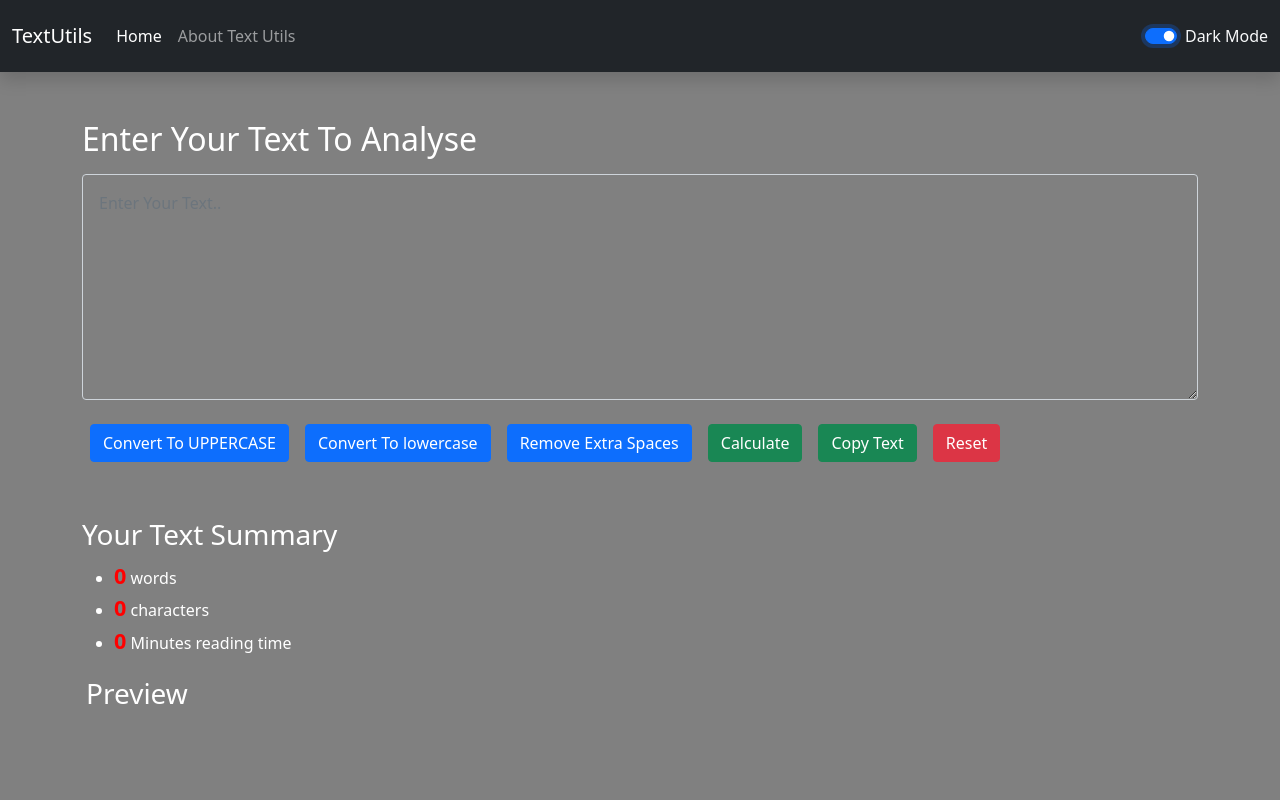
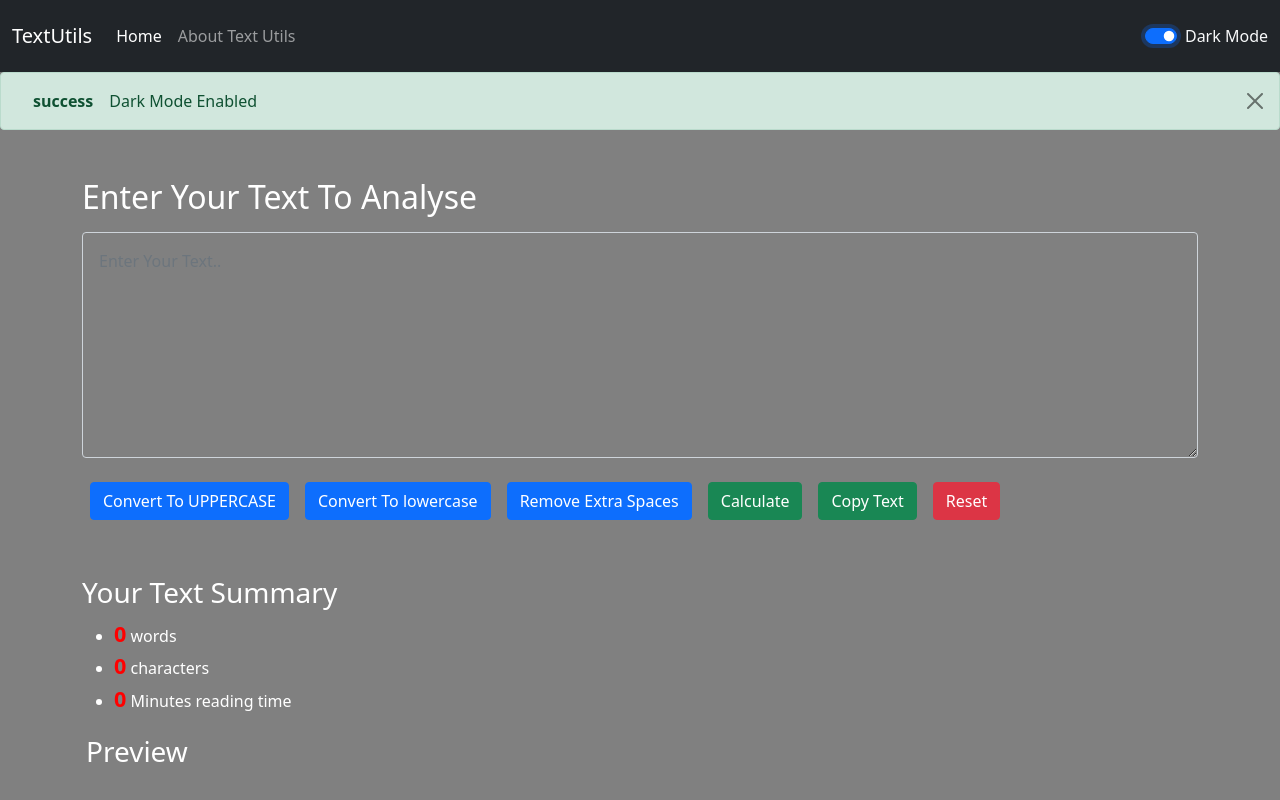
Before and after one commit to ArnabChatterjee20k/Text-Utils, a React (Create React App) app: page / in a window 1280 px wide. Both pictures are taken after a click on the checkbox "Dark Mode". Shown: the top 800 px of the page. Built offline with nearby package versions, Linux system fonts and the light colour scheme.

Commit message:
Make an Alert component and alert statement and solved the error when passing null to the alert. Solve is done through shortcircuting.

```diff
--- a/src/App.js
+++ b/src/App.js
@@ -1,24 +1,36 @@
 import { useState } from "react";
 import About from "./components/About";
+import Alert from "./components/Alert";
 import Navbar from "./components/Navbar";
 import TextForm from "./components/TextForm";
 function App() {
   const [mode,setmode] = useState("light") // whether dark mode is enabled or not
+  const [alert , setAlert] = useState(null) // alert will be an object
+
+  const render_alert = (type , message)=>{
+    setAlert({
+      type : type ,
+      message : message
+    })
+  }
 
   const toggle_mode = ()=>{
     // mode==="light"?setmode("dark"):setmode("light")
     if(mode==="light"){
       setmode("dark")
       document.body.style.backgroundColor="grey"
+      render_alert("success","Dark Mode Enabled")
     }
     else{
       setmode("light")
       document.body.style.backgroundColor="white"
+      render_alert("success","Light Mode Enabled")
     }
   }
   return (
     <div>
       <Navbar title="TextUtils" about_text="About Text Utils" search={false} mode={mode} toggle_function={toggle_mode}/>
+      <Alert alert={alert}/>
         <TextForm heading="Enter Your Text To Analyse" mode={mode}/>
         {/* <About/> */}
     </div>
--- /dev/null
+++ b/src/components/Alert.jsx
@@ -0,0 +1,26 @@
+import React from 'react';
+import PropTypes from 'prop-types';
+
+export default function Alert(props) {
+    const capitalise = ()=>{
+
+    }
+    return <div>
+        {/* since the passing value of alert is null so we are getting error. So we can do that if props is null or basically false dont render the alert */}
+        {/* So we have to use js shortciruiting using && */}
+
+        {/* Here if props.alert null then it evaluates false and evaluation pointer stops. If not null then it will go forward untill false appears to stop the pointer. Snce alert render can't be false so when alert is not null that means it is true then then pointer stops at the alert div only.  */}
+        {props.alert && <div className={`alert alert-${props.alert.type} alert-dismissible fade show`} role="alert">
+            <button type="button" className="btn-close" data-bs-dismiss="alert" aria-label="Close"></button>
+            <strong className='p-3'>{props.alert.type}</strong>{props.alert.message}
+        </div>}
+    </div>;
+}
+
+Alert.prototype = {
+    alert : PropTypes.object.isRequired,
+}
+
+Alert.defaultProps = {
+    alert : {message:"Alert Message Here", type:"primary"},
+}
```
